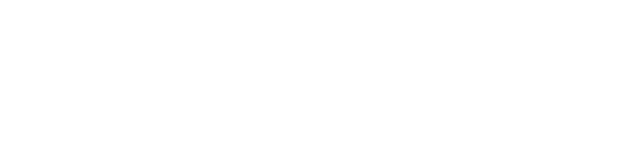
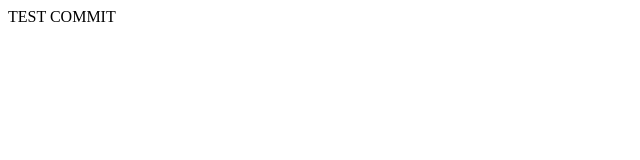
Before and after one commit to rojenabuyen/TestRepo, a plain HTML site: page index.html in a window 1280 px wide. Shown: the whole page, without its empty margins (0-640 px from the left). Drawn offline with Linux system fonts and the light colour scheme.

Commit message:
first git commit

```diff
--- a/index.html
+++ b/index.html
@@ -7,6 +7,6 @@
     <title>Document</title>
 </head>
 <body>
-
+    <a>TEST COMMIT</a>
 </body>
 </html>
```
